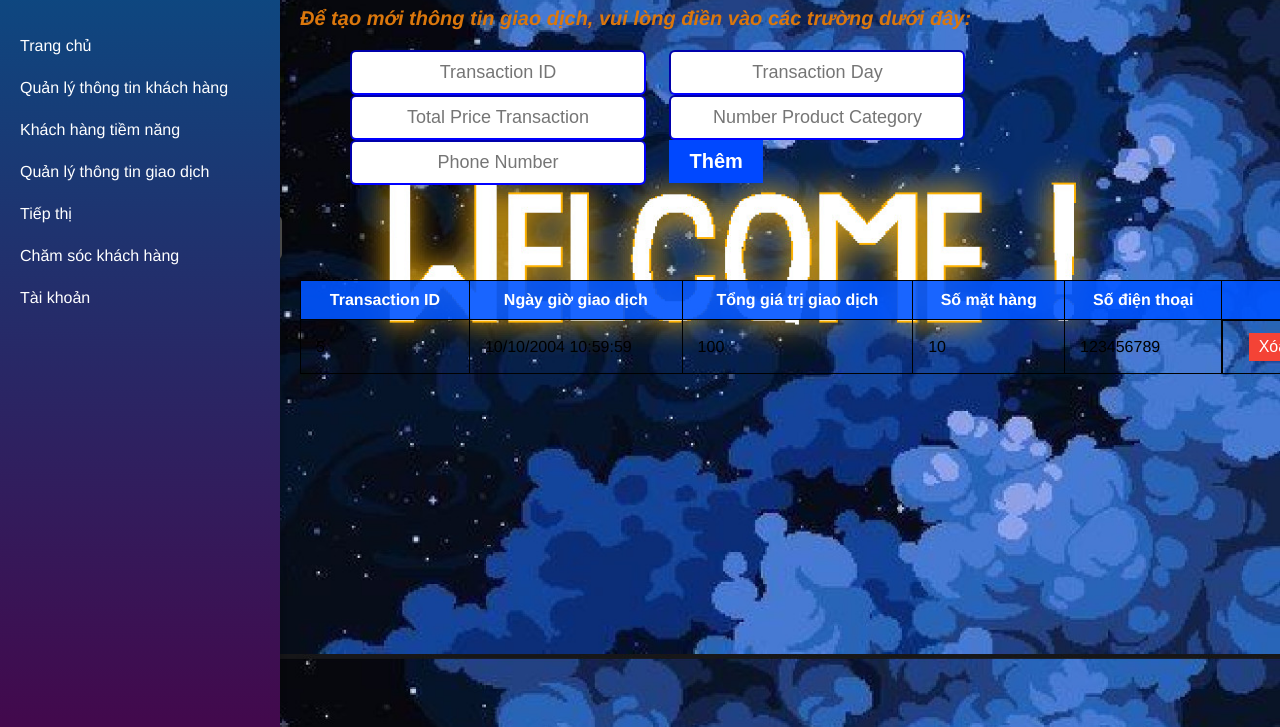
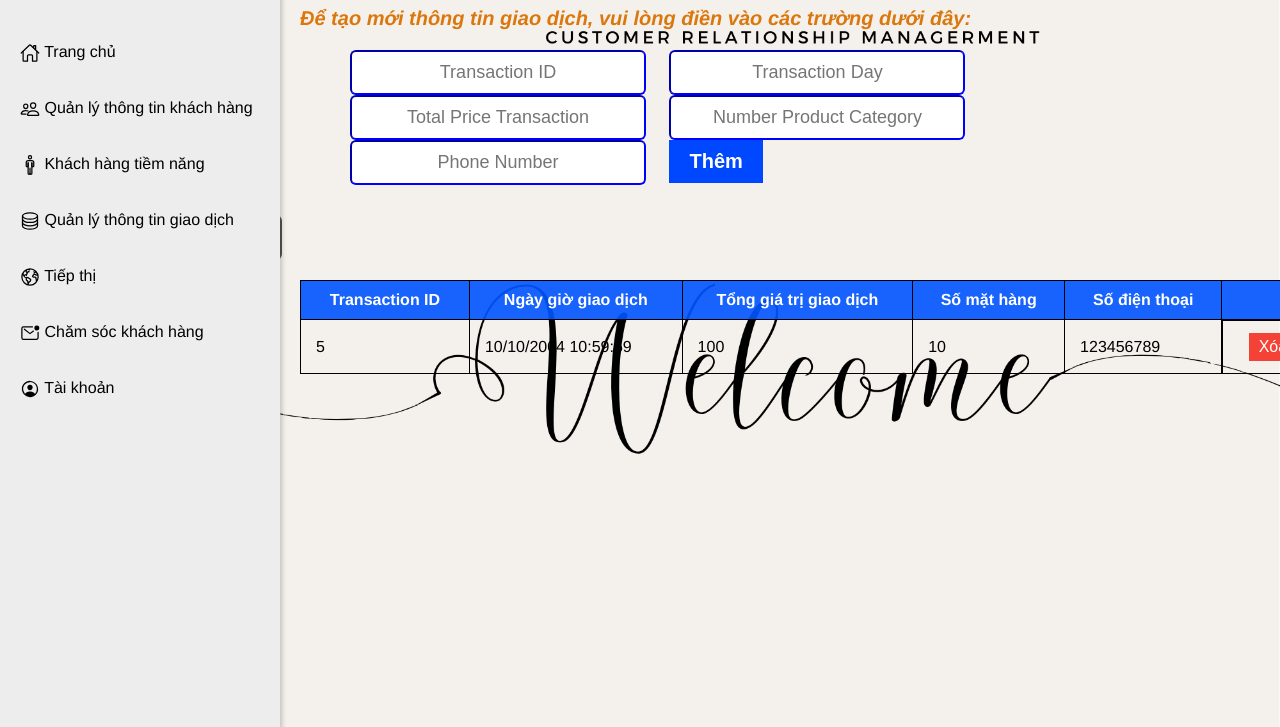
Before and after one commit to Dora314/software-engineer, a website: page qlttgd/qlttgd.html in a window 1280 px wide. Shown: the part 73-800 px from the top of the page. Drawn offline with nearby package versions, Linux system fonts and the light colour scheme; files that its build step writes are made by us from their sources.

Commit message:
fix menu

```diff
--- a/CSKH/cskh.css
+++ b/CSKH/cskh.css
@@ -1,8 +1,8 @@
 body {
     font-family: Arial, sans-serif;
-    background-image: url(../menu/img/1.jpg); /* Thay thế bằng đường dẫn thực tế của file PNG */
+    background-image: url(); /* Thay thế bằng đường dẫn thực tế của file PNG */
   background-size: cover; /* Đảm bảo hình ảnh bao phủ toàn bộ khu vực */
-
+  background-color:#D0D0D0;
 }
 .center-heading {
   text-align: center;
@@ -59,6 +59,7 @@ body {
   font-family: 'Helvetica Neue', Arial, sans-serif;
   margin: 0;
   padding: 0;
+
 }
 
 /* Thanh sidebar với gradient và bóng đổ */
@@ -68,14 +69,14 @@ body {
   position: fixed;
   top: 0;
   left: 0;
-    background: linear-gradient(to bottom, #094d85, #44074b);
+  background-color: #EDEDED;
   box-shadow: 2px 0 5px rgba(0, 0, 0, 0.2);
   padding-top: 20px;
 }
 
 /* Tiêu đề sidebar */
 .sidebar h2 {
-    color: #fff;
+  color: #000000;
   text-align: center;
   font-size: 24px;
   font-weight: bold;
@@ -89,15 +90,18 @@ body {
 }
 
 .main-menu li a {
+  font-size:16px ;
   display: block;
-    padding: 12px 20px;
+  padding: 18px 20px;
   text-decoration: none;
-    color: #fff;
+  color: #000000;
   transition: background-color 0.3s ease;
+  line-height: 1.5px;
+  vertical-align: middle;
 }
 
 .main-menu li a:hover {
-    background-color: #0056b3;
+  background-color: #CA9BF7;
 }
 
 /* Submenu sổ xuống */
@@ -112,7 +116,7 @@ body {
   top: 100%; /* Bắt đầu từ dưới cùng của item menu */
   left: 0;
   width: 100%; /* Chiều rộng bằng với menu cha */
-    background-color: #0056b3;
+  background-color: #ffffff;
   list-style-type: none; /* Loại bỏ bullet */
   padding: 0; /* Loại bỏ padding mặc định */
   transition: all 0.3s ease;
@@ -132,11 +136,18 @@ body {
 /* Submenu link */
 .submenu ul li a {
   padding: 15px 25px;
-    color: #fff;
+  color: #000000;
   box-shadow: 0 2px 5px rgba(0, 0, 0, 0.2);
   display: block; /* Đảm bảo liên kết chiếm toàn bộ chiều rộng */
 }
 
 .submenu ul li a:hover {
-    background-color: #004080;
+  background-color: #ffffff;
 }
+
+ion-icon {
+  font-size: 20px;
+  line-height: 1.5px;
+  vertical-align: middle; /* Cân đối chữ */
+
+}
--- a/QLDH/qldh.css
+++ b/QLDH/qldh.css
@@ -2,7 +2,7 @@ body {
     font-family: Arial, sans-serif;
     margin: 0;
     padding: 0;
-    background-color: #f4f4f4;
+    background-color: #D0D0D0;
 }
 
 .container {
--- a/menu/menu.css
+++ b/menu/menu.css
@@ -3,7 +3,7 @@ body {
   font-family: 'Helvetica Neue', Arial, sans-serif;
   margin: 0;
   padding: 0;
-  background-image: url(../menu/img/crm1.jpg); /* Thay thế bằng đường dẫn thực tế của file PNG */
+  background-image: url(../menu/img/welcome.png); /* Thay thế bằng đường dẫn thực tế của file PNG */
   background-size: cover; /* Đảm bảo hình ảnh bao phủ toàn bộ khu vực */
 }
 
@@ -35,11 +35,14 @@ body {
 }
 
 .main-menu li a {
+  font-size:16px ;
   display: block;
-  padding: 12px 20px;
+  padding: 18px 20px;
   text-decoration: none;
   color: #000000;
   transition: background-color 0.3s ease;
+  line-height: 1.5px;
+  vertical-align: middle;
 }
 
 .main-menu li a:hover {
@@ -86,3 +89,10 @@ body {
 .submenu ul li a:hover {
   background-color: #ffffff;
 }
+
+ion-icon {
+  font-size: 20px;
+  line-height: 1.5px;
+  vertical-align: middle; /* Cân đối chữ */
+
+}
--- a/qlttgd/qlttgd.css
+++ b/qlttgd/qlttgd.css
@@ -2,7 +2,7 @@ body {
     font-family: Arial, sans-serif;
     margin: 0;
     padding: 0;
-    background-color: #f4f4f4;
+    background-color: #D0D0D0;
 }
 
 .container {
@@ -125,7 +125,7 @@ body {
   font-family: 'Helvetica Neue', Arial, sans-serif;
   margin: 0;
   padding: 0;
-    /* Đảm bảo hình ảnh bao phủ toàn bộ khu vực */
+
 }
 
 /* Thanh sidebar với gradient và bóng đổ */
@@ -135,14 +135,14 @@ body {
   position: fixed;
   top: 0;
   left: 0;
-    background: linear-gradient(to bottom, #094d85, #44074b);
+  background-color: #EDEDED;
   box-shadow: 2px 0 5px rgba(0, 0, 0, 0.2);
   padding-top: 20px;
 }
 
 /* Tiêu đề sidebar */
 .sidebar h2 {
-    color: #fff;
+  color: #000000;
   text-align: center;
   font-size: 24px;
   font-weight: bold;
@@ -156,15 +156,18 @@ body {
 }
 
 .main-menu li a {
+  font-size:16px ;
   display: block;
-    padding: 12px 20px;
+  padding: 18px 20px;
   text-decoration: none;
-    color: #fff;
+  color: #000000;
   transition: background-color 0.3s ease;
+  line-height: 1.5px;
+  vertical-align: middle;
 }
 
 .main-menu li a:hover {
-    background-color: #0056b3;
+  background-color: #CA9BF7;
 }
 
 /* Submenu sổ xuống */
@@ -179,7 +182,7 @@ body {
   top: 100%; /* Bắt đầu từ dưới cùng của item menu */
   left: 0;
   width: 100%; /* Chiều rộng bằng với menu cha */
-    background-color: #0056b3;
+  background-color: #ffffff;
   list-style-type: none; /* Loại bỏ bullet */
   padding: 0; /* Loại bỏ padding mặc định */
   transition: all 0.3s ease;
@@ -199,11 +202,115 @@ body {
 /* Submenu link */
 .submenu ul li a {
   padding: 15px 25px;
-    color: #fff;
+  color: #000000;
   box-shadow: 0 2px 5px rgba(0, 0, 0, 0.2);
   display: block; /* Đảm bảo liên kết chiếm toàn bộ chiều rộng */
 }
 
 .submenu ul li a:hover {
-    background-color: #004080;
+  background-color: #ffffff;
 }
+
+ion-icon {
+  font-size: 20px;
+  line-height: 1.5px;
+  vertical-align: middle; /* Cân đối chữ */
+
+}
+/* Điều chỉnh cơ bản cho body */
+body {
+  font-family: 'Helvetica Neue', Arial, sans-serif;
+  margin: 0;
+  padding: 0;
+
+}
+
+/* Thanh sidebar với gradient và bóng đổ */
+.sidebar {
+  height: 100%;
+  width: 280px;
+  position: fixed;
+  top: 0;
+  left: 0;
+  background-color: #EDEDED;
+  box-shadow: 2px 0 5px rgba(0, 0, 0, 0.2);
+  padding-top: 20px;
+}
+
+/* Tiêu đề sidebar */
+.sidebar h2 {
+  color: #000000;
+  text-align: center;
+  font-size: 24px;
+  font-weight: bold;
+  margin-bottom: 30px;
+}
+
+/* Menu chính - Loại bỏ bullet */
+.main-menu {
+  list-style-type: none; /* Loại bỏ bullet */
+  padding: 0;
+}
+
+.main-menu li a {
+  font-size:16px ;
+  display: block;
+  padding: 18px 20px;
+  text-decoration: none;
+  color: #000000;
+  transition: background-color 0.3s ease;
+  line-height: 1.5px;
+  vertical-align: middle;
+}
+
+.main-menu li a:hover {
+  background-color: #CA9BF7;
+}
+
+/* Submenu sổ xuống */
+.submenu {
+  position: relative;
+  display: block; /* Hiển thị submenu dưới dạng block */
+}
+
+/* Submenu list - Loại bỏ bullet */
+.submenu ul {
+  position: absolute;
+  top: 100%; /* Bắt đầu từ dưới cùng của item menu */
+  left: 0;
+  width: 100%; /* Chiều rộng bằng với menu cha */
+  background-color: #ffffff;
+  list-style-type: none; /* Loại bỏ bullet */
+  padding: 0; /* Loại bỏ padding mặc định */
+  transition: all 0.3s ease;
+  opacity: 0;
+  visibility: hidden;
+  transform: translateY(10px); /* Di chuyển nhẹ xuống dưới */
+  z-index: 1000; /* Đảm bảo submenu nằm trên các phần tử khác */
+}
+
+.submenu:hover ul {
+  display: block;
+  opacity: 1;
+  visibility: visible;
+  transform: translateY(0); /* Khi hover, submenu di chuyển về vị trí ban đầu */
+}
+
+/* Submenu link */
+.submenu ul li a {
+  padding: 15px 25px;
+  color: #000000;
+  box-shadow: 0 2px 5px rgba(0, 0, 0, 0.2);
+  display: block; /* Đảm bảo liên kết chiếm toàn bộ chiều rộng */
+}
+
+.submenu ul li a:hover {
+  background-color: #ffffff;
+}
+
+ion-icon {
+  font-size: 20px;
+  line-height: 1.5px;
+  vertical-align: middle; /* Cân đối chữ */
+
+}
--- a/qlttgd/qlttgd.html
+++ b/qlttgd/qlttgd.html
@@ -4,6 +4,7 @@
 <head>
   <meta charset="UTF-8">
   <meta name="viewport" content="width=device-width, initial-scale=1.0">
+  <title>Menu</title>
   <link rel="stylesheet" href="menu.css">
   <script>
     function alertFeature() {
@@ -16,33 +17,39 @@
 <div class="sidebar">
   <h2>Ứng dụng CRM TMĐT</h2>
   <ul class="main-menu">
-    <li><a href="../menu/menu.html">Trang chủ</a></li>
-    <li><a href="../quanlyttkh/quanlyttkh.html">Quản lý thông tin khách hàng</a></li>
-    <li class="submenu"><a href="#">Khách hàng tiềm năng</a>
+    <li><a href="../menu/menu.html">
+      <span class ="icon"><ion-icon name="home-outline">
+      </ion-icon></span> Trang chủ</a></li>
+    <li><a href="../quanlyttkh/quanlyttkh.html">
+      <ion-icon name="people-outline"></ion-icon> Quản lý thông tin khách hàng</a></li>
+    <li class="submenu"><a href="#"><ion-icon name="man-outline"></ion-icon> Khách hàng tiềm năng</a>
       <ul>
-        <li><a href="#">Xem danh sách khách hàng</a></li>
-        <li><a href="#">Thiết lập cấp bậc</a></li>
+        <li><a href="#"><ion-icon name="list-outline"></ion-icon> Xem danh sách khách hàng</a></li>
+        <li><a href="#"><ion-icon name="diamond-outline"></ion-icon> Thiết lập cấp bậc</a></li>
       </ul>
     </li>
-    <li class="submenu"><a href="#">Quản lý thông tin giao dịch</a>
+    <li class="submenu"><a href="#"><ion-icon name="server-outline"></ion-icon> Quản lý thông tin giao dịch</a>
       <ul>
-        <li><a href="../qlttgd/qlttgd.html">Lưu thông tin giao dịch</a></li>
-        <li><a href="#">Theo dõi tổng doanh số</a></li>
+        <li><a href="../qlttgd/qlttgd.html"><ion-icon name="receipt-outline"></ion-icon> Lưu thông tin giao dịch</a></li>
+        <li><a href="#"><ion-icon name="stats-chart-outline"></ion-icon> Theo dõi tổng doanh số</a></li>
       </ul>
     </li>
-    <li><a href="#" onclick="alertFeature()">Tiếp thị </a></li>
-    <li><a href="../CSKH/cskh.html">Chăm sóc khách hàng</a></li>
-    <li class="submenu"><a href="#">Tài khoản</a>
+    <li><a href="#" onclick="alertFeature()"><ion-icon name="earth-outline"></ion-icon> Tiếp thị </a></li>
+    <li><a href="../CSKH/cskh.html"><ion-icon name="mail-unread-outline"></ion-icon> Chăm sóc khách hàng</a></li>
+    <li class="submenu"><a href="#"><ion-icon name="person-circle-outline"></ion-icon> Tài khoản</a>
       <ul>
-        <li><a href="../Login/forgotpass.html">Đổi mật khẩu</a></li>
-        <li><a href="../Login/login.html">Đăng xuất</a></li>
+        <li><a href="../Login/forgotpass.html"><ion-icon name="key-outline"></ion-icon> Đổi mật khẩu</a></li>
+        <li><a href="../Login/login.html"><ion-icon name="log-out-outline"></ion-icon> Đăng xuất</a></li>
       </ul>
     </li>
   </ul>
 </div>
+<script type="module" src="https://unpkg.com/ionicons@7.1.0/dist/ionicons/ionicons.esm.js"></script>
+<script nomodule src="https://unpkg.com/ionicons@7.1.0/dist/ionicons/ionicons.js"></script>
 
 </body>
 </html>
+
 
 
 
--- a/quanlyttkh/quanlyttkh.css
+++ b/quanlyttkh/quanlyttkh.css
@@ -2,7 +2,7 @@ body {
     font-family: Arial, sans-serif;
     margin: 0;
     padding: 0;
-    background-color: #f4f4f4;
+    background-color: #D0D0D0;
 }
 
 .container {
@@ -125,7 +125,7 @@ body {
   font-family: 'Helvetica Neue', Arial, sans-serif;
   margin: 0;
   padding: 0;
-    background: #f4f4f4; /* Màu nền cho trang */
+
 }
 
 /* Thanh sidebar với gradient và bóng đổ */
@@ -135,14 +135,14 @@ body {
   position: fixed;
   top: 0;
   left: 0;
-    background: linear-gradient(to bottom, #094d85, #44074b);
+  background-color: #EDEDED;
   box-shadow: 2px 0 5px rgba(0, 0, 0, 0.2);
   padding-top: 20px;
 }
 
 /* Tiêu đề sidebar */
 .sidebar h2 {
-    color: #fff;
+  color: #000000;
   text-align: center;
   font-size: 24px;
   font-weight: bold;
@@ -156,15 +156,18 @@ body {
 }
 
 .main-menu li a {
+  font-size:16px ;
   display: block;
-    padding: 12px 20px;
+  padding: 18px 20px;
   text-decoration: none;
-    color: #fff;
+  color: #000000;
   transition: background-color 0.3s ease;
+  line-height: 1.5px;
+  vertical-align: middle;
 }
 
 .main-menu li a:hover {
-    background-color: #0056b3;
+  background-color: #CA9BF7;
 }
 
 /* Submenu sổ xuống */
@@ -179,7 +182,7 @@ body {
   top: 100%; /* Bắt đầu từ dưới cùng của item menu */
   left: 0;
   width: 100%; /* Chiều rộng bằng với menu cha */
-    background-color: #0056b3;
+  background-color: #ffffff;
   list-style-type: none; /* Loại bỏ bullet */
   padding: 0; /* Loại bỏ padding mặc định */
   transition: all 0.3s ease;
@@ -199,11 +202,18 @@ body {
 /* Submenu link */
 .submenu ul li a {
   padding: 15px 25px;
-    color: #fff;
+  color: #000000;
   box-shadow: 0 2px 5px rgba(0, 0, 0, 0.2);
   display: block; /* Đảm bảo liên kết chiếm toàn bộ chiều rộng */
 }
 
 .submenu ul li a:hover {
-    background-color: #004080;
+  background-color: #ffffff;
 }
+
+ion-icon {
+  font-size: 20px;
+  line-height: 1.5px;
+  vertical-align: middle; /* Cân đối chữ */
+
+}
```
Also changed, not shown: CSKH/cskh.html (+20 -13 lines), quanlyttkh/quanlyttkh.html (+20 -14 lines), menu/img/welcome.png (added). Lines whose indentation alone changed are shown as unchanged.
